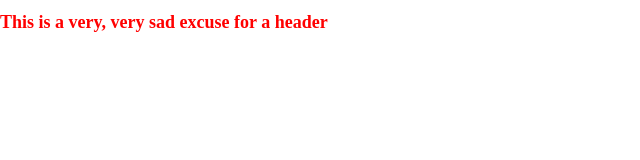
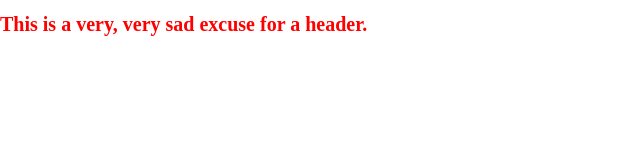
Before and after one commit to MPHMaas/git_test, a plain HTML site: page index.html in a window 1280 px wide. Shown: the whole page, without its empty margins (0-640 px from the left). Drawn offline with Linux system fonts and the light colour scheme.

Commit message:
Revert "adjusted header font size"
This reverts commit 6a9555052382c45ddbf1be5e34e1f9e4d83e5b30.

```diff
--- a/index.html
+++ b/index.html
@@ -8,7 +8,7 @@
 </head>
 <body>
     <header>
-        <h1>This is a very, very sad excuse for a header</h1>
+        <h1>This is a very, very sad excuse for a header.</h1>
     </header>
 </body>
 </html>
--- a/style.css
+++ b/style.css
@@ -5,5 +5,5 @@ body {
 
 h1 {
     color: red;
-    font-size: 18px;
+    font-size: 20px;
 }
```
